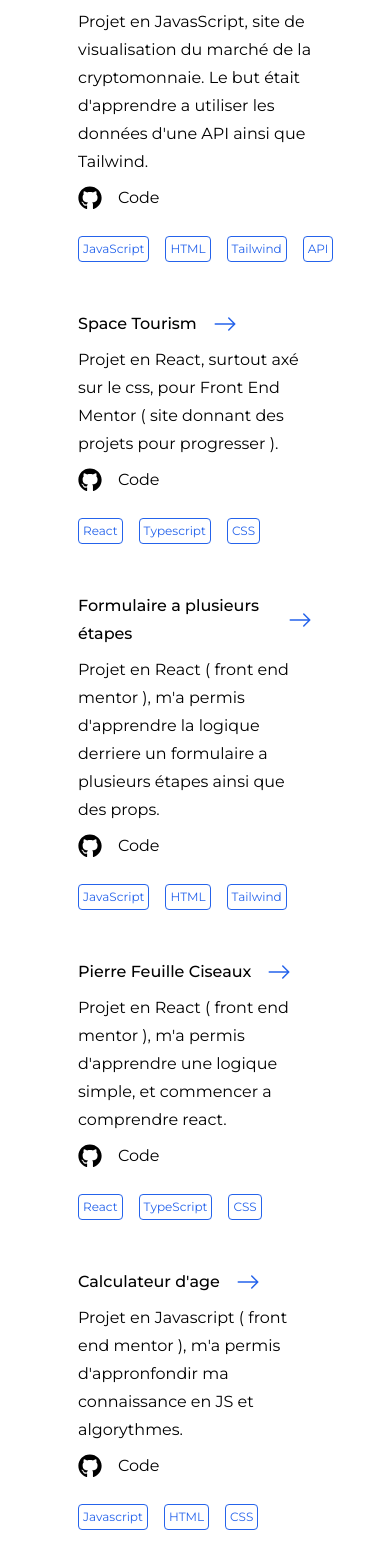
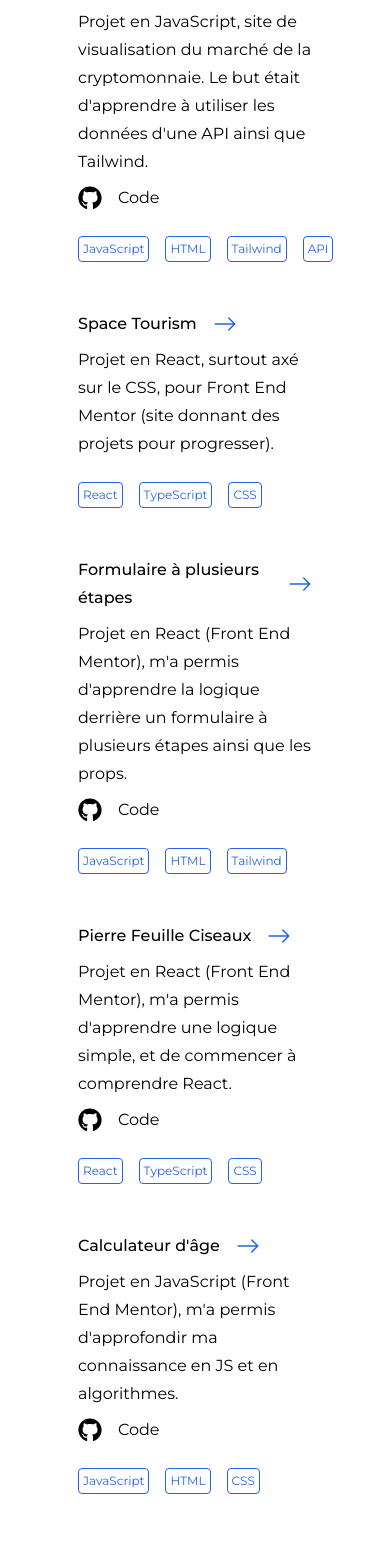
Before and after one commit to Pir4a/OpenClassrooms-portfolio, a React (Vite) app: page / in a window 390 px wide. Shown: the part 4916-6484 px from the top of the page. Built offline with nearby package versions, Linux system fonts and the light colour scheme.

Commit message:
refacto json pour autres projets

```diff
--- a/src/Components/Autres.tsx
+++ b/src/Components/Autres.tsx
@@ -1,191 +1,49 @@
 import { BsArrowRight } from "react-icons/bs"
 import { FaGithub } from "react-icons/fa"
+import autresProjectsData from "../autresProjectsData"
 
 function Autres() {
   return (
     <div className="flex justify-center items-center py-32">
-      <div className=" flex gap-16 justify-center w-full lg:flex-row flex-col items-center lg:flex-row flex-col lg:items-start items-center">
+      <div className=" flex gap-16 justify-center w-full lg:flex-row flex-col items-center lg:items-start ">
         <span className="text-blue-600 font-semibold text-2xl  lg:lg:w-[10%] flex lg:lg:justify-end">
           Autres Projets
         </span>
 
         <div className=" leading-7  2xl:w-2/5 w-3/5 flex flex-col justify-center gap-12">
-          <div className="flex flex-col justify-center gap-2">
-            <a href="https://krypto-app-xi.vercel.app/" target="_blank">
+          {autresProjectsData.map((project, index) => (
+            <div key={index} className="flex flex-col gap-2">
+              <a href={project.link} target="_blank" rel="noopener noreferrer">
                 <h3 className="flex items-center gap-4 group cursor-pointer font-medium">
-                Crypto Website
+                  {project.title}
                   <span>
                     <BsArrowRight className="text-blue-600 size-6 group-hover:translate-x-2 transition-all duration-200" />
                   </span>
                 </h3>
               </a>
-            <p>
-              Projet en JavasScript, site de visualisation du marché de la
-              cryptomonnaie. Le but était d'apprendre a utiliser les données
-              d'une API ainsi que Tailwind.
-            </p>
+              <p>{project.description}</p>
+              {project.code && (
                 <a
+                  href={project.code}
+                  target="_blank"
+                  rel="noopener noreferrer"
                   className="flex items-center gap-4"
-              href="https://github.com/Pir4a/KryptoApp"
                 >
                   <FaGithub className="size-6" /> Code
                 </a>
+              )}
               <span className="flex gap-4 text-blue-600 pt-4">
-              <p className="border-[1px] rounded border-blue-600 p-1 text-xs">
-                JavaScript
+                {project.tech.map((tech, i) => (
+                  <p
+                    key={i}
+                    className="border-[1px] rounded border-blue-600 p-1 text-xs"
+                  >
+                    {tech}
                   </p>
-              <p className="border-[1px] rounded border-blue-600 p-1 text-xs">
-                HTML
-              </p>
-
-              <p className="border-[1px] rounded border-blue-600 p-1 text-xs">
-                Tailwind
-              </p>
-              <p className="border-[1px] rounded border-blue-600 p-1 text-xs">
-                API
-              </p>
+                ))}
               </span>
             </div>
-          <div className="flex flex-col justify-center gap-2">
-            <a
-              href="https://space-tourism-website-ivory-ten.vercel.app/"
-              target="_blank"
-            >
-              <h3 className="flex items-center gap-4 group cursor-pointer font-medium">
-                Space Tourism
-                <span>
-                  <BsArrowRight className="text-blue-600 size-6 group-hover:translate-x-2 transition-all duration-200" />
-                </span>
-              </h3>
-            </a>
-            <p>
-              Projet en React, surtout axé sur le css, pour Front End Mentor (
-              site donnant des projets pour progresser ).
-            </p>
-
-            <a className="flex items-center gap-4" href="">
-              <FaGithub className="size-6" /> Code
-            </a>
-
-            <span className="flex gap-4 text-blue-600 pt-4">
-              <p className="border-[1px] rounded border-blue-600 p-1 text-xs">
-                React
-              </p>
-              <p className="border-[1px] rounded border-blue-600 p-1 text-xs">
-                Typescript
-              </p>
-
-              <p className="border-[1px] rounded border-blue-600 p-1 text-xs">
-                CSS
-              </p>
-            </span>
-          </div>
-          <div className="flex flex-col justify-center gap-2">
-            <a
-              href="https://multi-step-form-nu-six.vercel.app/"
-              target="_blank"
-            >
-              <h3 className="flex items-center gap-4 group cursor-pointer font-medium">
-                Formulaire a plusieurs étapes
-                <span>
-                  <BsArrowRight className="text-blue-600 size-6 group-hover:translate-x-2 transition-all duration-200" />
-                </span>
-              </h3>
-            </a>
-            <p>
-              Projet en React ( front end mentor ), m'a permis d'apprendre la
-              logique derriere un formulaire a plusieurs étapes ainsi que des
-              props.
-            </p>
-            <a
-              className="flex items-center gap-4"
-              href="https://github.com/Pir4a/multi-stepForm"
-              target="_blank"
-            >
-              <FaGithub className="size-6" /> Code
-            </a>
-            <span className="flex gap-4 text-blue-600 pt-4">
-              <p className="border-[1px] rounded border-blue-600 p-1 text-xs">
-                JavaScript
-              </p>
-              <p className="border-[1px] rounded border-blue-600 p-1 text-xs">
-                HTML
-              </p>
-
-              <p className="border-[1px] rounded border-blue-600 p-1 text-xs">
-                Tailwind
-              </p>
-            </span>
-          </div>
-          <div className="flex flex-col justify-center gap-2">
-            <a
-              href="https://rock-paper-scissors-sigma-orcin.vercel.app/"
-              target="_blank"
-            >
-              <h3 className="flex items-center gap-4 group cursor-pointer font-medium">
-                Pierre Feuille Ciseaux
-                <span>
-                  <BsArrowRight className="text-blue-600 size-6 group-hover:translate-x-2 transition-all duration-200" />
-                </span>
-              </h3>
-            </a>
-            <p>
-              Projet en React ( front end mentor ), m'a permis d'apprendre une
-              logique simple, et commencer a comprendre react.
-            </p>
-            <a
-              className="flex items-center gap-4"
-              href="https://github.com/Pir4a/RockPaperScissors"
-              target="_blank"
-            >
-              <FaGithub className="size-6" /> Code
-            </a>
-            <span className="flex gap-4 text-blue-600 pt-4">
-              <p className="border-[1px] rounded border-blue-600 p-1 text-xs">
-                React
-              </p>
-              <p className="border-[1px] rounded border-blue-600 p-1 text-xs">
-                TypeScript
-              </p>
-
-              <p className="border-[1px] rounded border-blue-600 p-1 text-xs">
-                CSS
-              </p>
-            </span>
-          </div>
-          <div className="flex flex-col justify-center gap-2">
-            <a href="https://agecalculator-green.vercel.app/" target="_blank">
-              <h3 className="flex items-center gap-4 group cursor-pointer font-medium">
-                Calculateur d'age
-                <span>
-                  <BsArrowRight className="text-blue-600 size-6 group-hover:translate-x-2 transition-all duration-200" />
-                </span>
-              </h3>
-            </a>
-            <p>
-              Projet en Javascript ( front end mentor ), m'a permis
-              d'appronfondir ma connaissance en JS et algorythmes.
-            </p>
-            <a
-              className="flex items-center gap-4"
-              href="https://github.com/Pir4a/agecalculator/"
-              target="_blank"
-            >
-              <FaGithub className="size-6" /> Code
-            </a>
-            <span className="flex gap-4 text-blue-600 pt-4">
-              <p className="border-[1px] rounded border-blue-600 p-1 text-xs">
-                Javascript
-              </p>
-              <p className="border-[1px] rounded border-blue-600 p-1 text-xs">
-                HTML
-              </p>
-
-              <p className="border-[1px] rounded border-blue-600 p-1 text-xs">
-                CSS
-              </p>
-            </span>
-          </div>
+          ))}
         </div>
       </div>
     </div>
--- /dev/null
+++ b/src/autresProjectsData.ts
@@ -0,0 +1,43 @@
+export const AUTRESPROJECTS_DATA = [
+  {
+    title: "Crypto Website",
+    description:
+      "Projet en JavaScript, site de visualisation du marché de la cryptomonnaie. Le but était d'apprendre à utiliser les données d'une API ainsi que Tailwind.",
+    link: "https://krypto-app-xi.vercel.app/",
+    code: "https://github.com/Pir4a/KryptoApp",
+    tech: ["JavaScript", "HTML", "Tailwind", "API"],
+  },
+  {
+    title: "Space Tourism",
+    description:
+      "Projet en React, surtout axé sur le CSS, pour Front End Mentor (site donnant des projets pour progresser).",
+    link: "https://space-tourism-website-ivory-ten.vercel.app/",
+    tech: ["React", "TypeScript", "CSS"],
+  },
+  {
+    title: "Formulaire à plusieurs étapes",
+    description:
+      "Projet en React (Front End Mentor), m'a permis d'apprendre la logique derrière un formulaire à plusieurs étapes ainsi que les props.",
+    link: "https://multi-step-form-nu-six.vercel.app/",
+    code: "https://github.com/Pir4a/multi-stepForm",
+    tech: ["JavaScript", "HTML", "Tailwind"],
+  },
+  {
+    title: "Pierre Feuille Ciseaux",
+    description:
+      "Projet en React (Front End Mentor), m'a permis d'apprendre une logique simple, et de commencer à comprendre React.",
+    link: "https://rock-paper-scissors-sigma-orcin.vercel.app/",
+    code: "https://github.com/Pir4a/RockPaperScissors",
+    tech: ["React", "TypeScript", "CSS"],
+  },
+  {
+    title: "Calculateur d'âge",
+    description:
+      "Projet en JavaScript (Front End Mentor), m'a permis d'approfondir ma connaissance en JS et en algorithmes.",
+    link: "https://agecalculator-green.vercel.app/",
+    code: "https://github.com/Pir4a/agecalculator/",
+    tech: ["JavaScript", "HTML", "CSS"],
+  },
+]
+
+export default AUTRESPROJECTS_DATA
```
Lines whose indentation alone changed are shown as unchanged.
